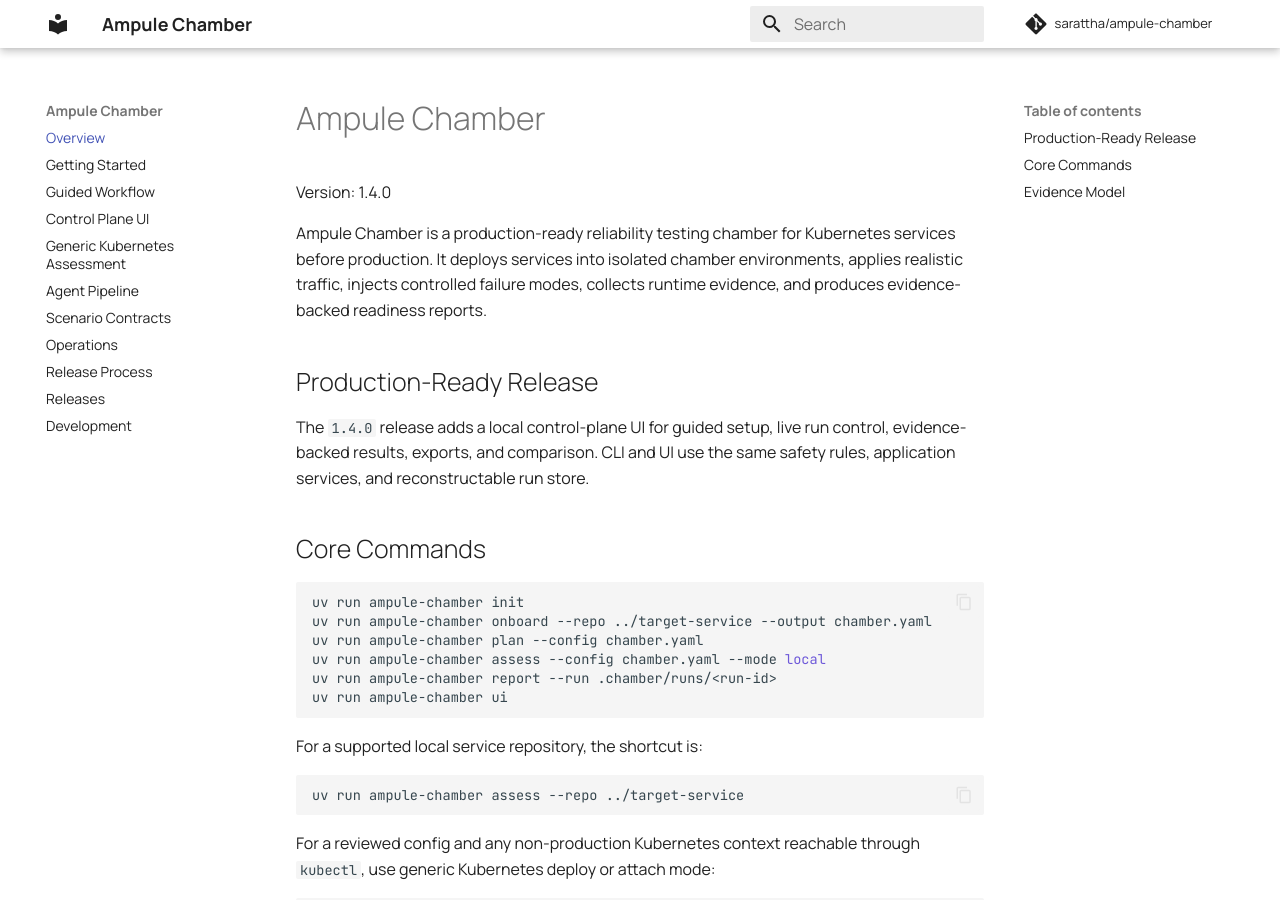
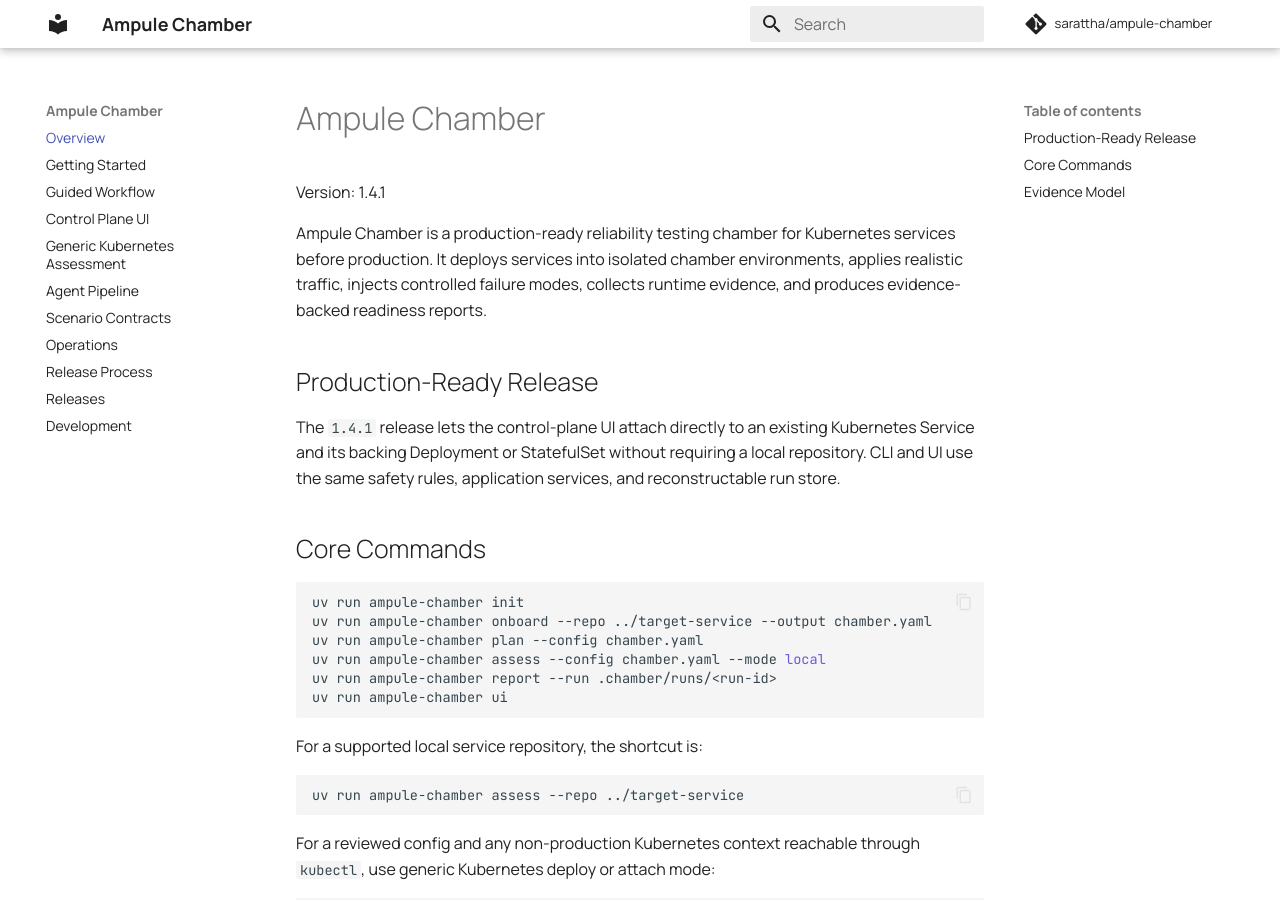
Before and after one commit to sarattha/ampule-chamber, an MkDocs documentation site: the page built from docs/index.md, in a window 1280 px wide and 900 px high. Built offline with MkDocs 1.6.1 and Material for MkDocs 9.7.7, drawn with Linux system fonts in a browser that asks for light colours; comment, search, counter and statistics services are not loaded.

Commit message:
Address attach workload review feedback

```diff
--- a/chamber/control_plane/static/app.js
+++ b/chamber/control_plane/static/app.js
@@ -12,9 +12,11 @@
     const submit = form.querySelector("[data-submit]");
     const kubernetesFields = form.querySelector("[data-kubernetes-fields]");
     const repositoryTarget = form.querySelector("[data-repository-target]");
+    const kubernetesTarget = form.querySelector("[data-kubernetes-target]");
     const serviceOptional = form.querySelector("[data-service-optional]");
     const repo = form.elements.repo;
     const serviceName = form.elements.service_name;
+    const workloadName = form.elements.workload_name;
     let current = 0;
 
     const selectModeCard = input => {
@@ -24,9 +26,11 @@
 
     const selectAttachedTarget = attached => {
       repositoryTarget.hidden = attached;
+      kubernetesTarget.hidden = !attached;
       serviceOptional.hidden = attached;
       repo.required = !attached;
       serviceName.required = attached;
+      workloadName.required = attached;
       if (!attached) return;
       const kubernetes = form.querySelector('input[name="execution_mode"][value="kubernetes"]');
       kubernetes.checked = true;
--- a/docs/index.md
+++ b/docs/index.md
@@ -1,6 +1,6 @@
 # Ampule Chamber
 
-Version: 1.4.0
+Version: 1.4.1
 
 Ampule Chamber is a production-ready reliability testing chamber for Kubernetes
 services before production. It deploys services into isolated chamber
@@ -9,9 +9,10 @@
 
 ## Production-Ready Release
 
-The `1.4.0` release adds a local control-plane UI for guided setup, live run
-control, evidence-backed results, exports, and comparison. CLI and UI use the
-same safety rules, application services, and reconstructable run store.
+The `1.4.1` release lets the control-plane UI attach directly to an existing
+Kubernetes Service and its backing Deployment or StatefulSet without requiring
+a local repository. CLI and UI use the same safety rules, application services,
+and reconstructable run store.
 
 ## Core Commands
 
--- a/pyproject.toml
+++ b/pyproject.toml
@@ -4,7 +4,7 @@
 
 [project]
 name = "ampule-chamber"
-version = "1.4.0"
+version = "1.4.1"
 description = "Production-ready agent-driven reliability testing chamber for Kubernetes services."
 readme = "README.md"
 requires-python = ">=3.11"
```
Also changed, not shown: CHANGELOG.md (+16 -0 lines), README.md (+5 -4 lines), docs/control-plane.md (+2 -1 lines), docs/releases.md (+12 -0 lines), 4 other files.
